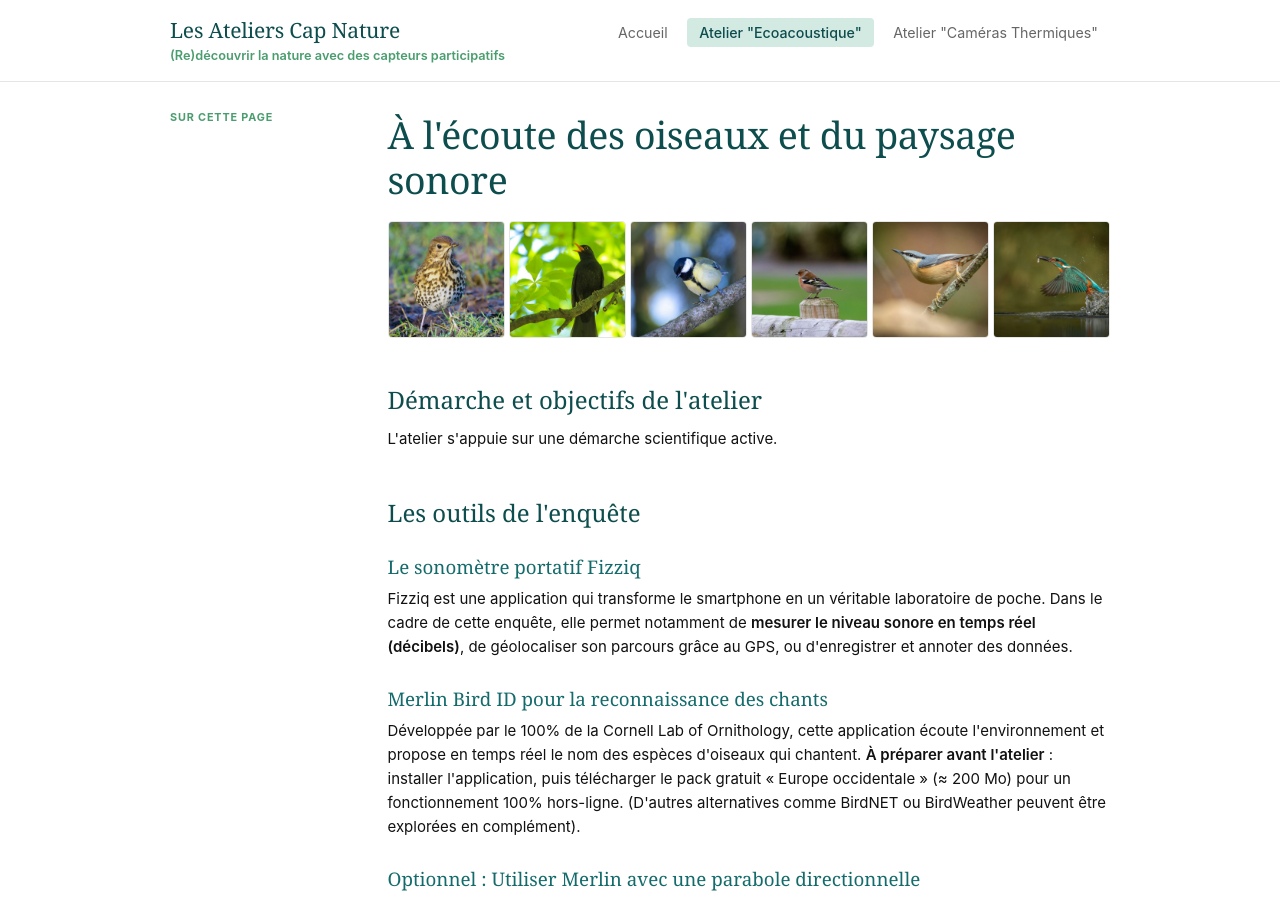
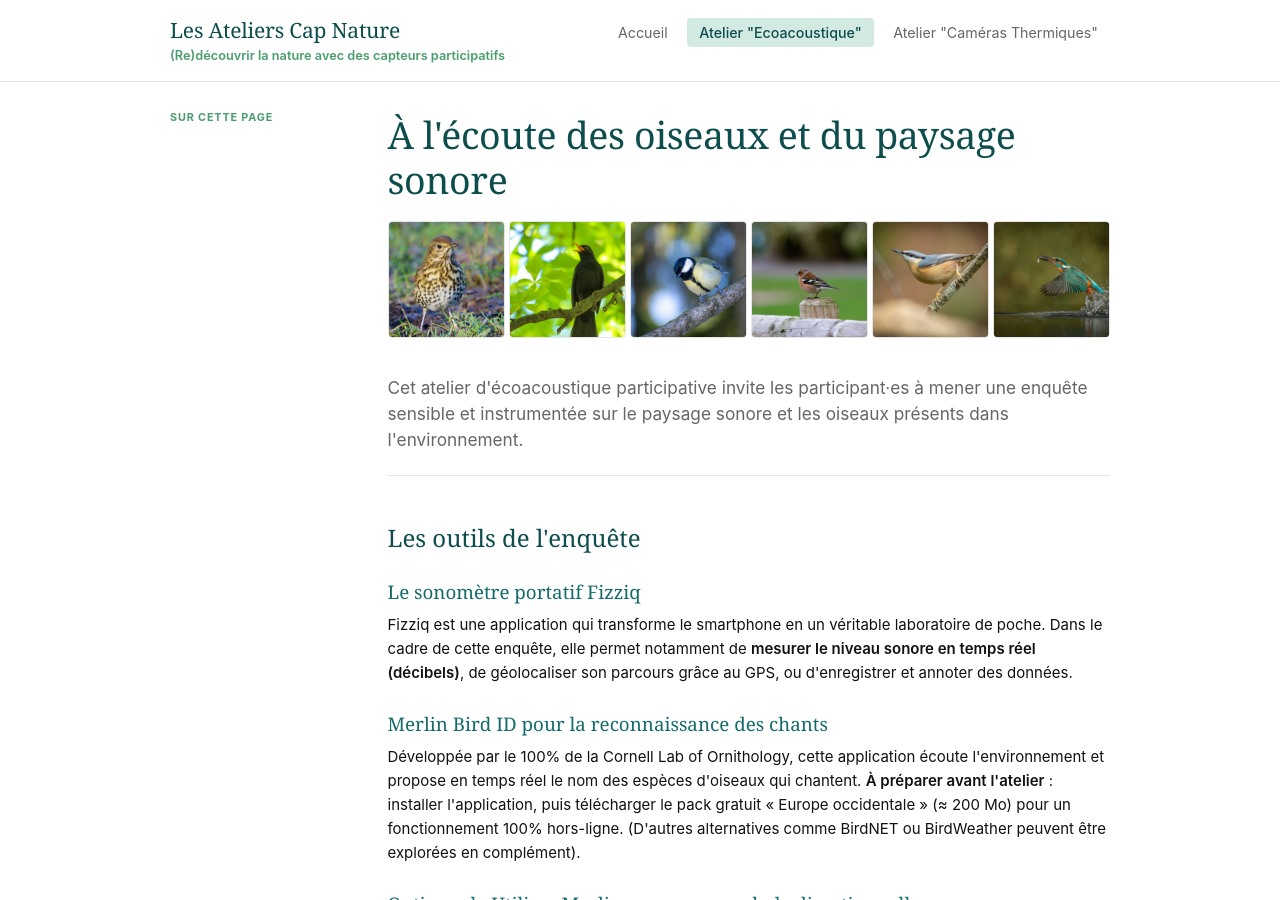
Before and after one commit to marieleapouliquen/wiki-cap-nature, a Jekyll site: the page built from _pages/module-oiseaux/index.md, in a window 1280 px wide and 900 px high. Built offline with Jekyll 4.4.1, drawn with Linux system fonts in a browser that asks for light colours.

Commit message:
Update index.md

```diff
--- a/_pages/module-oiseaux/index.md
+++ b/_pages/module-oiseaux/index.md
@@ -28,8 +28,10 @@ photos:
 
 <main>
 
-  <h2>Démarche et objectifs de l'atelier</h2>
-  <p>L'atelier s'appuie sur une démarche scientifique active.</p>
+    <p class="page-lead">
+    Cet atelier d'écoacoustique participative invite les participant·es à mener une enquête sensible et instrumentée sur le paysage sonore et les oiseaux présents dans l'environnement.
+  </p>
+
 
   <h2>Les outils de l'enquête</h2>
 
```
